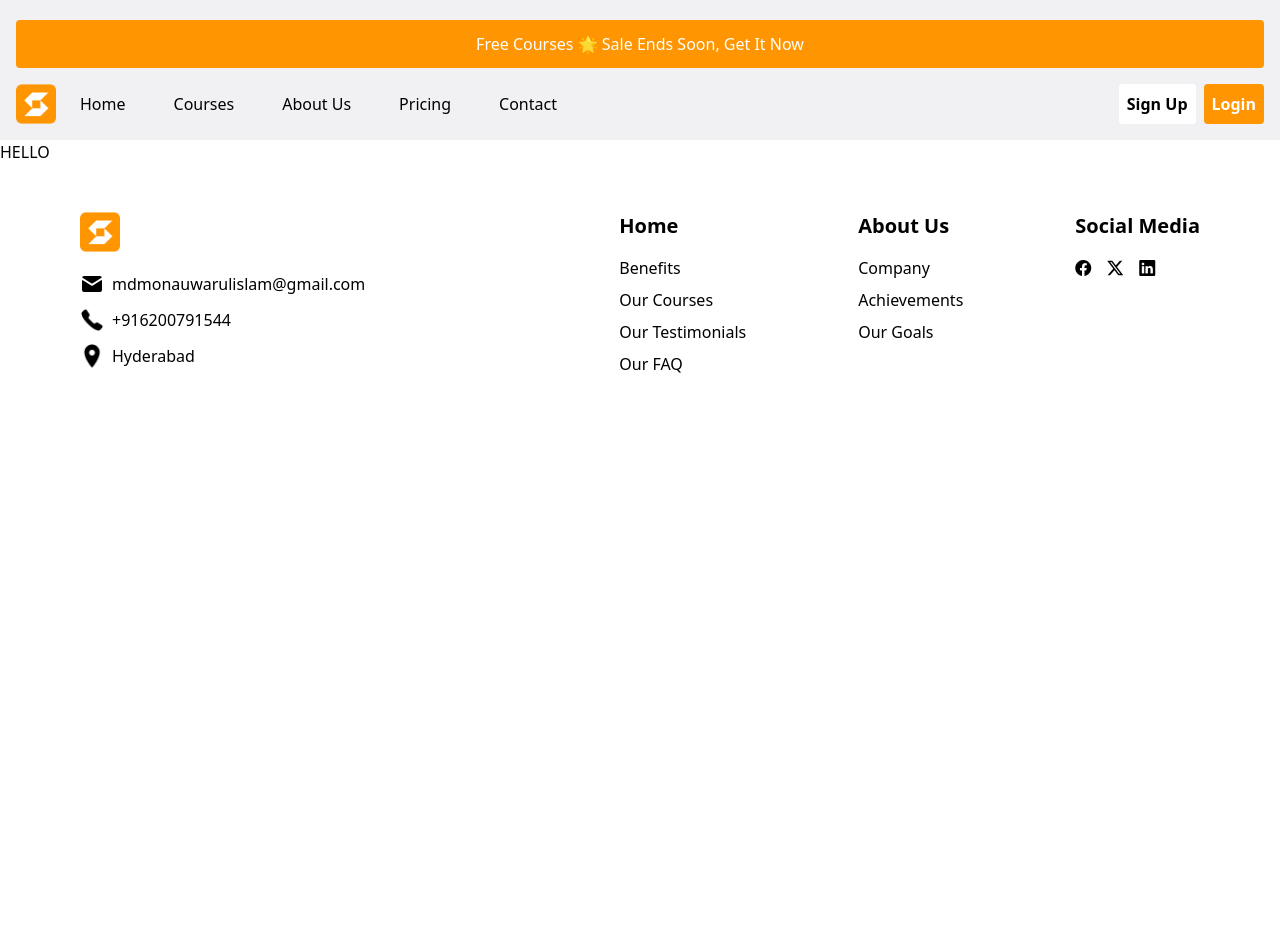
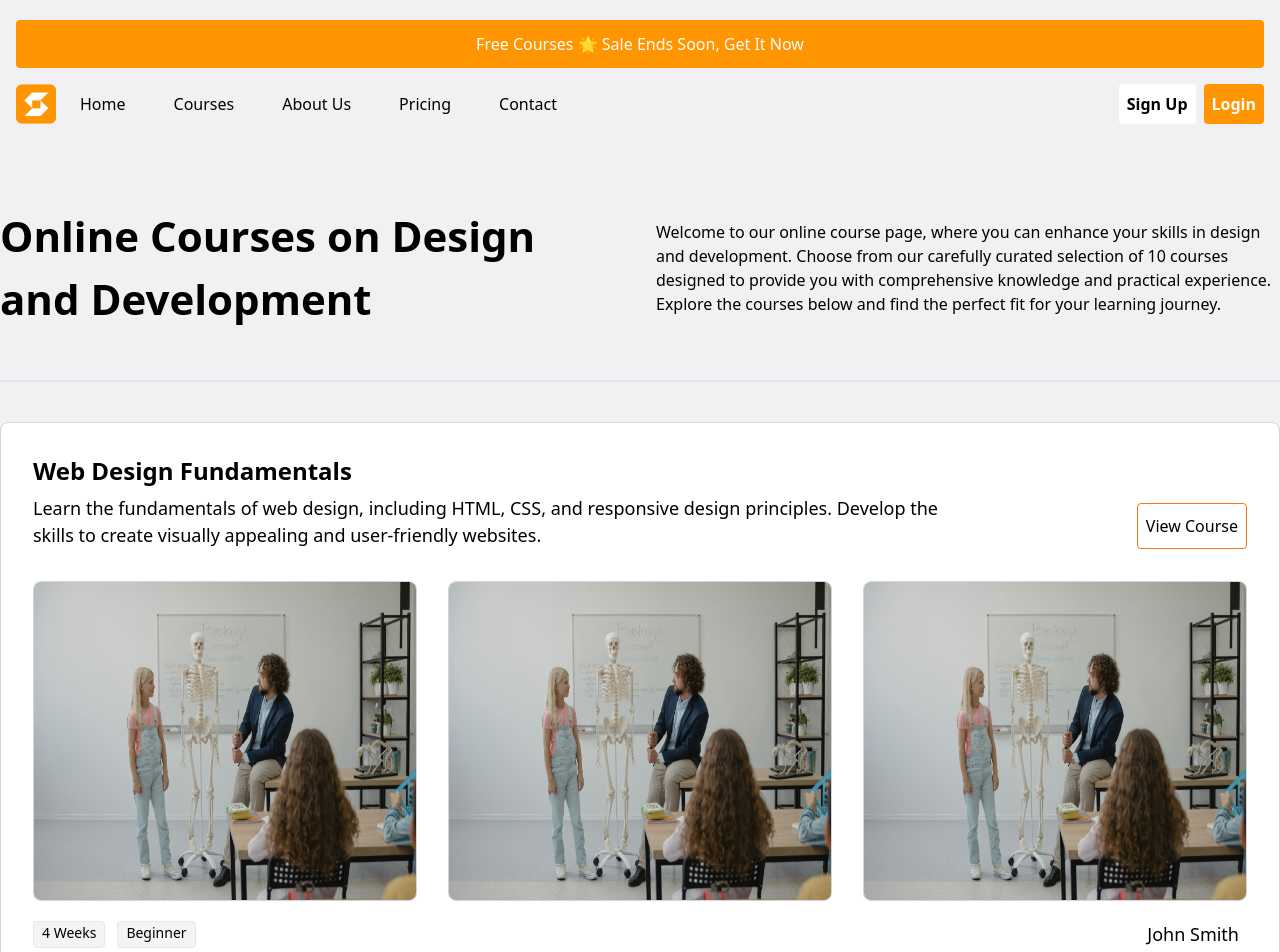
Before and after one commit to mdmonauwarulislam/e-learning, a React (Vite) app: page /#/Course in a window 1280 px wide. Shown: the top 952 px of the page. Before the commit the page ends 800 px from the top, so only its background shows below. Built offline with nearby package versions, Linux system fonts and the light colour scheme.

Commit message:
Course page add

```diff
--- a/index.html
+++ b/index.html
@@ -2,13 +2,13 @@
 <html lang="en">
   <head>
     <meta charset="UTF-8" />
-    <link rel="icon" type="image/svg+xml" href="/vite.svg" />
+    <link rel="icon" type="image/png" href="./src/assets/Image/Logo.png" />
     <script type="module" src="https://unpkg.com/ionicons@7.1.0/dist/ionicons/ionicons.esm.js"></script>
     <script nomodule src="https://unpkg.com/ionicons@7.1.0/dist/ionicons/ionicons.js"></script>
     <link rel="stylesheet" href="https://cdn.jsdelivr.net/npm/bootstrap-icons@1.11.3/font/bootstrap-icons.min.css">
 
     <meta name="viewport" content="width=device-width, initial-scale=1.0" />
-    <title>Vite + React</title>
+    <title>E-learning</title>
   </head>
   <body>
     <div id="root"></div>
--- a/package.json
+++ b/package.json
@@ -21,7 +21,7 @@
     "react-icon": "^1.0.0",
     "react-icons": "^5.2.1",
     "react-player": "^2.14.1",
-    "react-router-dom": "^6.22.1"
+    "react-router-dom": "^6.23.1"
   },
   "devDependencies": {
     "@types/react": "^18.2.56",
--- /dev/null
+++ b/src/Components/CoursePageCard.jsx
@@ -0,0 +1,90 @@
+/* eslint-disable no-undef */
+
+
+
+import React from "react";
+import PropTypes from "prop-types";
+// import Image from "../assets/Image/learning.jpg";
+
+const CoursePageCard = ({ course }) => {
+  return (
+    <div className="max-w-[1280px] xl:mx-auto mx-4 bg-white mt-10 rounded-lg p-4 xl:p-8 border border-gray-300">
+      <h3 className="text-xl md:text-2xl font-bold">{course.title}</h3>
+      <div className="rounded-lg md:flex mt-2">
+        <div className="md:w-3/4">
+          <p className="text-[16px] md:text-[18px]">{course.description}</p>
+        </div>
+        <div className="md:w-1/4 justify-end md:flex mt-2">
+          <button className="bg-white p-2 rounded hover:bg-orange-500 hover:text-white border border-orange-500 transition duration-300 w-auto">
+            View Course
+          </button>
+        </div>
+      </div>
+      <div className="flex justify-between mt-8">
+        {course.images.map((imgSrc, idx) => (
+          <img
+            key={idx}
+            src={imgSrc}
+            alt={`image-${idx}`}
+            className="md:h-80 h-24 md:w-96 w-28 rounded-lg border border-gray-300"
+          />
+        ))}
+      </div>
+      <div className="md:flex justify-between mt-5 ">
+        <div className="flex space-x-3">
+          {course.tags.map((tag, idx) => (
+            <p
+              key={idx}
+              className="mb-2 border px-2 rounded text-[14px] bg-gray-100"
+            >
+              {tag}
+            </p>
+          ))}
+        </div>
+        <p className="md:text-right mb-2 text-[18px] px-2 rounded">
+          {course.author}
+        </p>
+      </div>
+      <div className="border border-gray-300 mt-4  rounded-lg">
+        <h2 className="text-[20px] xl:text-[22px] font-semibold py-4 px-6  border-b border-gray-300">
+          Curriculum
+        </h2>
+        <div className="md:flex justify-between mt-4 px-2 ">
+          {course.curriculum.map((item, idx) => (
+            <div key={item.id} className="gap-10 px-6 md:flex justify-between">
+              <div className="mb-4">
+                <h2 className="text-[32px] font-bold ">
+                  {item.id < 10 ? `0${item.id}` : item.id}
+                </h2>
+                <p className="text-[14px] font-medium">
+                  {item.title}
+                </p>
+              </div>
+              {idx < course.curriculum.length - 1 && (
+                <span className=" border-gray-300 my-4 md:border-r border-b" />
+              )}
+            </div>
+          ))}
+        </div>
+      </div>
+    </div>
+  );
+};
+
+CoursePageCard.propTypes = {
+    course: PropTypes.shape({
+      title: PropTypes.string.isRequired,
+      description: PropTypes.string.isRequired,
+      images: PropTypes.arrayOf(PropTypes.string).isRequired,
+      tags: PropTypes.arrayOf(PropTypes.string).isRequired,
+      author: PropTypes.string.isRequired,
+      curriculum: PropTypes.arrayOf(
+        PropTypes.shape({
+          id: PropTypes.number.isRequired,
+          title: PropTypes.string.isRequired,
+        })
+      ).isRequired,
+    }).isRequired,
+  };
+
+export default CoursePageCard;
--- a/src/Components/Header/Header.jsx
+++ b/src/Components/Header/Header.jsx
@@ -37,7 +37,7 @@ function Header() {
                   Home
                 </li>
               </Link>
-              <Link to="/" onClick={closeMenu}>
+              <Link to="/Course" onClick={closeMenu}>
                 <li className="hover:text-orangeBg p-2 rounded hover:bg-slate-200 mx-4 my-4 md:my-0">
                   Courses
                 </li>
--- a/src/Views/Course.jsx
+++ b/src/Views/Course.jsx
@@ -1,11 +1,89 @@
-import React from 'react'
+
+import React from "react";
+import CoursePageCard from "../Components/CoursePageCard";
+import learningImage from "../assets/Image/learning.jpg";
 
 function Course() {
+  const courses = [
+    {
+      title: "Web Design Fundamentals",
+      description: "Learn the fundamentals of web design, including HTML, CSS, and responsive design principles. Develop the skills to create visually appealing and user-friendly websites.",
+      images: [learningImage, learningImage, learningImage],
+      tags: ["4 Weeks", "Beginner"],
+      author: "John Smith",
+      curriculum: [
+        { id: 1, title: "Introduction to HTML" },
+        { id: 2, title: "Styling with CSS" },
+        { id: 3, title: "Introduction to Responsive Design" },
+        { id: 4, title: "Design Principles for Web" },
+        { id: 5, title: "Building a Basic Website" },
+      ],
+    },
+    {
+      title: "JavaScript Essentials",
+      description: "Master the basics of JavaScript, the programming language of the web. Learn about variables, functions, loops, and events.",
+      images: [learningImage, learningImage, learningImage],
+      tags: ["6 Weeks", "Intermediate"],
+      author: "Jane Doe",
+      curriculum: [
+        { id: 1, title: "Introduction to JavaScript" },
+        { id: 2, title: "Variables and Data Types" },
+        { id: 3, title: "Functions and Scope" },
+        { id: 4, title: "Loops and Iteration" },
+        { id: 5, title: "Events and DOM Manipulation" },
+      ],
+    },
+    {
+      title: "React Basics",
+      description: "Get started with React, a popular JavaScript library for building user interfaces. Understand components, state, and props.",
+      images: [learningImage, learningImage, learningImage],
+      tags: ["8 Weeks", "Advanced"],
+      author: "Alice Johnson",
+      curriculum: [
+        { id: 1, title: "Introduction to React" },
+        { id: 2, title: "Components and Props" },
+        { id: 3, title: "State and Lifecycle" },
+        { id: 4, title: "Handling Events" },
+        { id: 5, title: "Conditional Rendering" },
+      ],
+    },
+    {
+      title: "CSS Flexbox and Grid",
+      description: "Learn how to use CSS Flexbox and Grid to create complex and responsive web layouts with ease.",
+      images: [learningImage, learningImage, learningImage],
+      tags: ["5 Weeks", "Intermediate"],
+      author: "Bob Brown",
+      curriculum: [
+        { id: 1, title: "Introduction to Flexbox" },
+        { id: 2, title: "Flexbox Properties" },
+        { id: 3, title: "Building Layouts with Flexbox" },
+        { id: 4, title: "Introduction to CSS Grid" },
+        { id: 5, title: "Building Layouts with Grid" },
+      ],
+    },
+  ];
   return (
-    <div>
-        HELLO
+    <div className="pt-16 bg-grayColor pb-4">
+      <div className="md:flex justify-between max-w-[1280px] xl:mx-auto mx-4 pb-12">
+        <div className="md:w-1/2 md:text-[42px] text-[22px] font-semibold md:inline md:pr-4 ">
+            <h3>
+            Online Courses on Design and Development
+            </h3>
+        </div>
+        <div className="md:w-1/2 text-[12x] md:text-[16px] md:inline md:py-4 md:pl-4 mt-2 md:mt-0">
+        Welcome to our online course page, where you can enhance your skills in design and development. Choose from our carefully curated selection of 10 courses designed to provide you with comprehensive knowledge and practical experience. Explore the courses below and find the perfect fit for your learning journey.
+        </div>
+      </div>
+      <div className="border border-gray-200 mx-auto max-w-[1450px]"></div>
+      <div >
+      <div className="gap-8">
+        {courses.map((course, index) => (
+          <CoursePageCard key={index} course={course} />
+        ))}
+      </div>
+      </div>
     </div>
-  )
+  );
 }
 
-export default Course
+export default Course;
--- a/src/Views/Home.jsx
+++ b/src/Views/Home.jsx
@@ -220,7 +220,7 @@ function Home() {
       {/* ~~~~~~~~~~~~~~~~~~~~~~~~~~~~~~~~~~~~~~~~~~~~~~~~~~ video section ~~~~~~~~~~~~~~~~~~~~~~~~~~~~~~~~~~~~~~~~~~~~~~~~~~~~~~~~~  */}
 
       <div className="bg-grayColor">
-        <div className=" flex items-center justify-center xl:mt-0 md:mt-[-300px] mt-[-480px] mx-4 max-w-[1280px] xl:mx-auto max-h-[675px]">
+        <div className=" flex items-center justify-center xl:mt-0 md:mt-[-300px] mt-[-px] mx-4 max-w-[1280px] xl:mx-auto max-h-[675px]">
           <div
             style={{
               position: "relative",
@@ -375,4 +375,5 @@ function Home() {
   );
 }
 
+
 export default Home;
```
Also changed, not shown: src/App.css (deleted, +0 -42 lines), src/App.jsx (+8 -8 lines), 2 other files (tests, documents, lock files or other folders).
